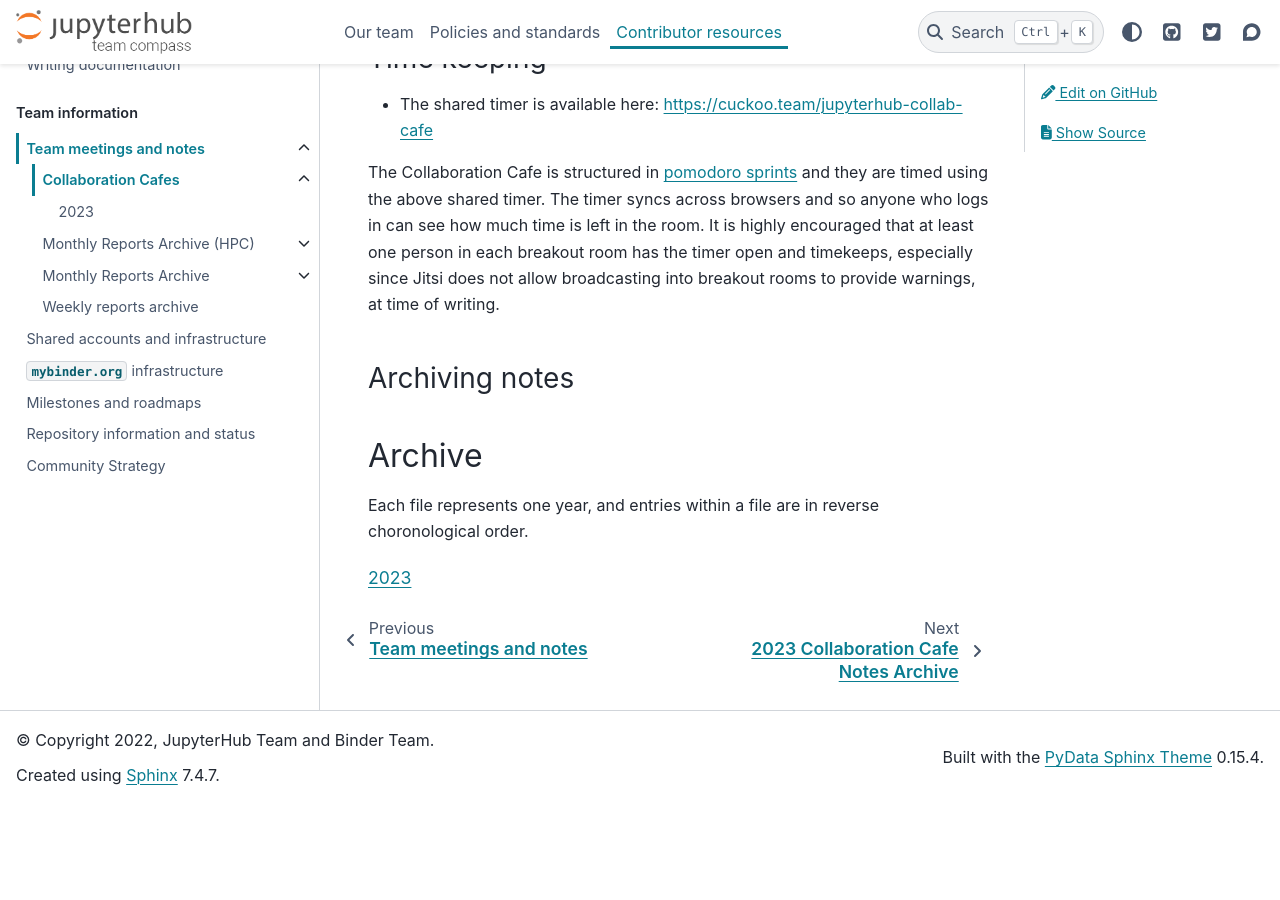
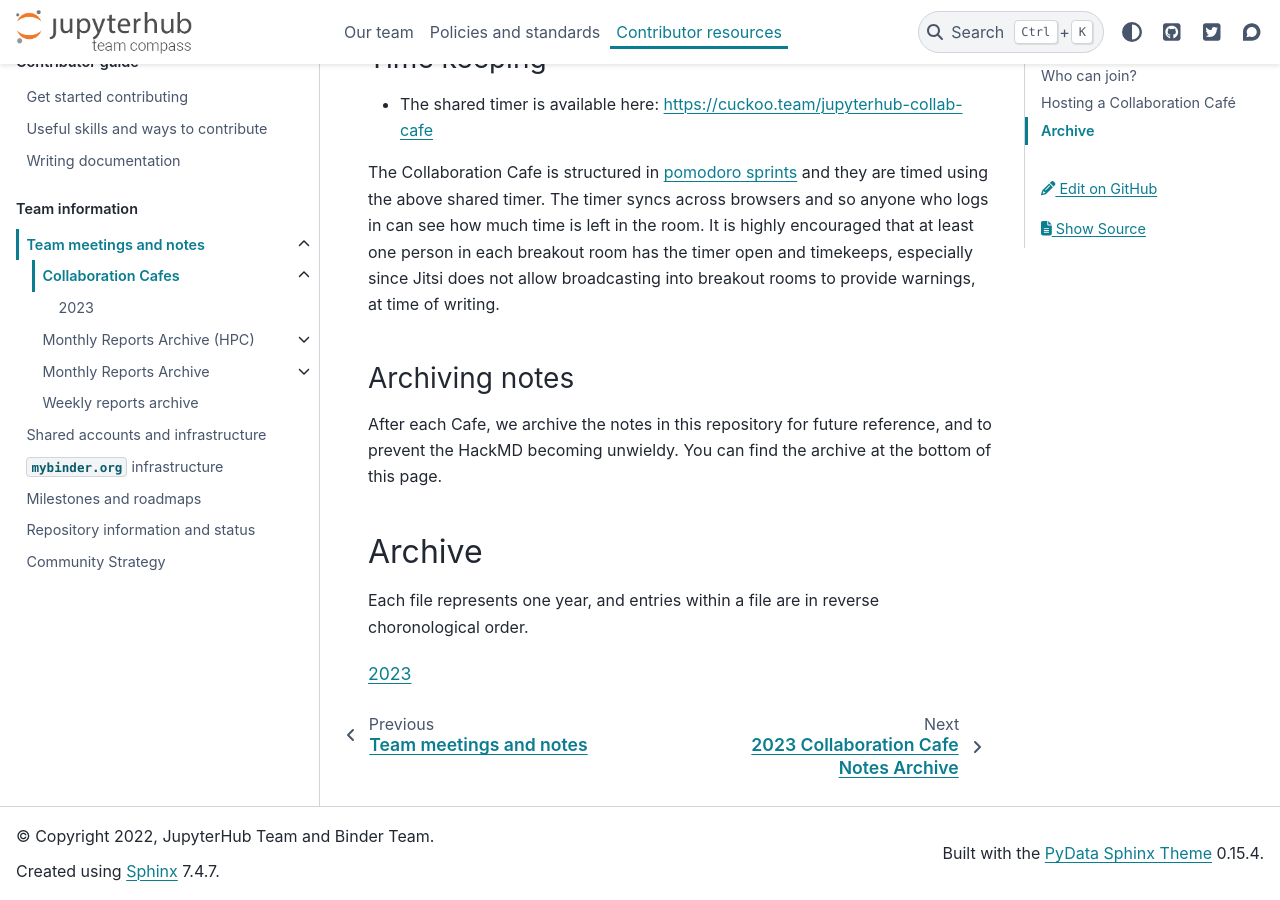
Before and after one commit to jupyterhub/team-compass, a Sphinx documentation site: the page built from docs/meetings/collab-cafe/index.md, in a window 1280 px wide and 900 px high, scrolled down 2387 px. Built offline with Sphinx 7.4.7 and the PyData theme 0.15.4, drawn with Linux system fonts in a browser that asks for light colours; the version number could not be read and is left out; before the commit the page ends 3191 px from its top, so only the background shows below that.

Commit message:
Fill in archiving notes section

```diff
--- a/docs/meetings/collab-cafe/index.md
+++ b/docs/meetings/collab-cafe/index.md
@@ -76,6 +76,9 @@
 
 ### Archiving notes
 
+After each Cafe, we archive the notes in this repository for future reference, and to prevent the HackMD becoming unwieldy.
+You can find the archive at the bottom of this page.
+
 ## Archive
 
 Each file represents one year, and entries within a file are in reverse choronological order.
```
